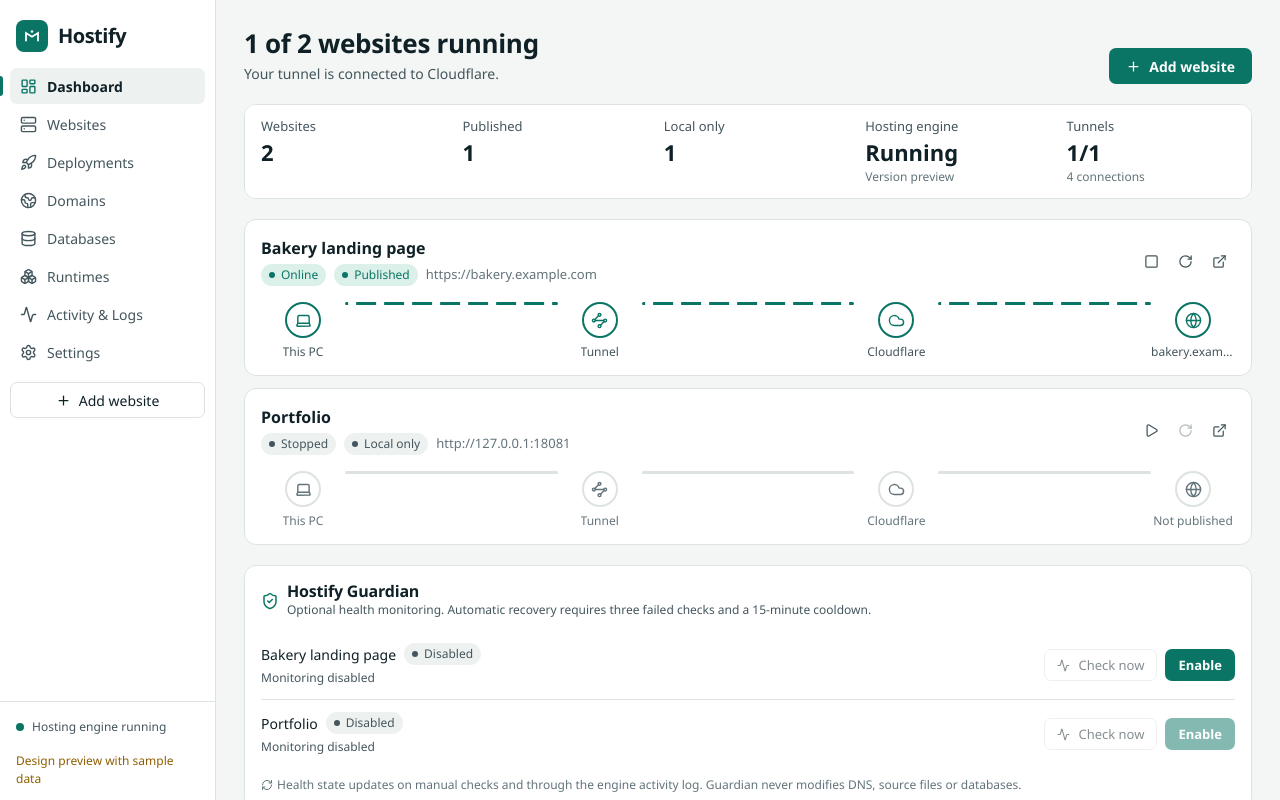
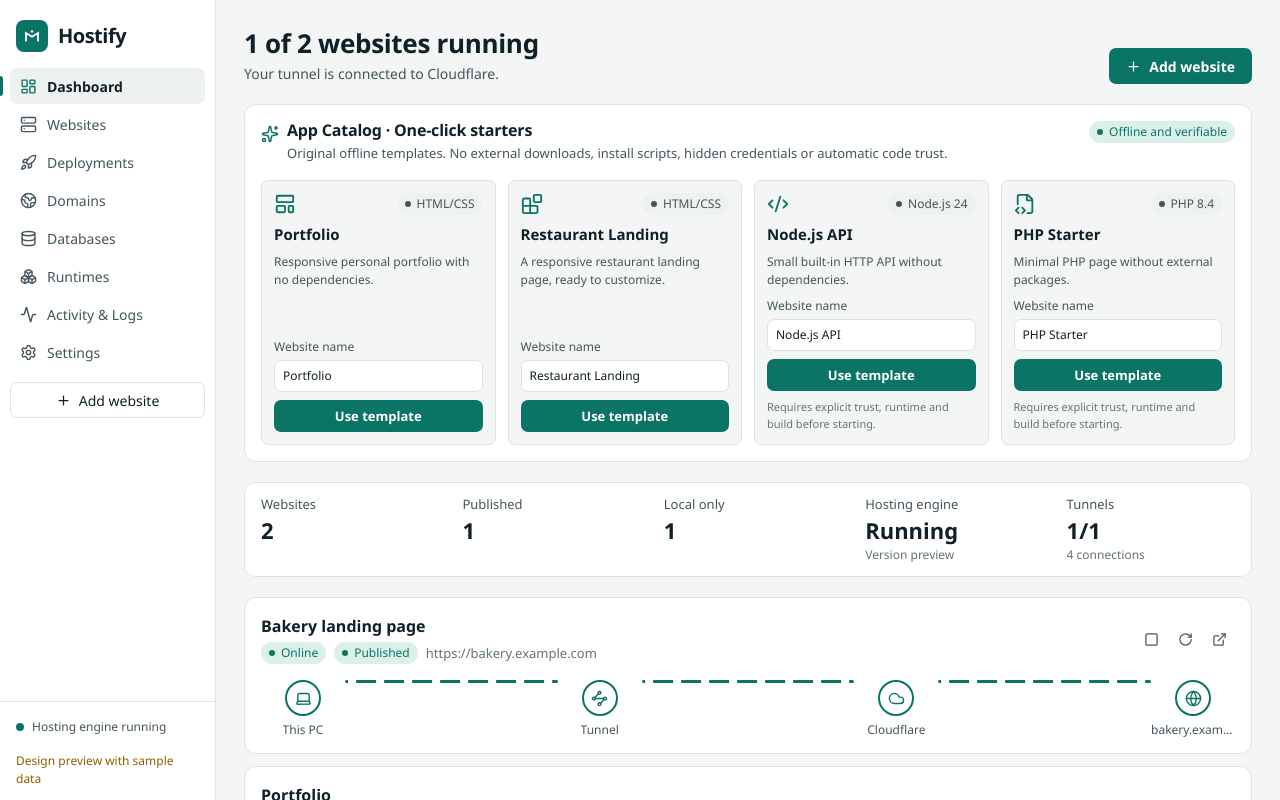
Before and after one commit to MKhattab7050/Hostify-Desktop, a React (Vite) app: page / in a window 1280 px wide. Built offline with nearby package versions, Linux system fonts and the light colour scheme.

Commit message:
feat(ui): launch offline App Catalog starters from the Hostify dashboard

```diff
--- /dev/null
+++ b/src/components/AppCatalogCard.tsx
@@ -0,0 +1,72 @@
+import { useEffect, useState } from "react";
+import { Blocks, Code2, FileCode2, LayoutTemplate, Sparkles } from "lucide-react";
+import { api } from "../lib/api";
+import type { AppTemplate } from "../lib/types";
+import { useStore } from "../store";
+import { Button, Card, Pill } from "./ui";
+
+export function AppCatalogCard() {
+  const [templates, setTemplates] = useState<AppTemplate[]>([]);
+  const [busy, setBusy] = useState<string>();
+  const [error, setError] = useState<string>();
+  const [names, setNames] = useState<Record<string,string>>({});
+  const refresh = useStore((s)=>s.refresh);
+  const go = useStore((s)=>s.go);
+  useEffect(()=>{
+    let active=true;
+    void api.listAppTemplates().then((items)=>{if(active)setTemplates(items);})
+      .catch((e)=>{if(active)setError((e as Error).message);});
+    return ()=>{active=false;};
+  },[]);
+
+  async function add(template: AppTemplate) {
+    setError(undefined);setBusy(template.id);
+    try {
+      const name=(names[template.id] || template.name).trim();
+      if (!name) throw new Error("Choose a name for your website.");
+      const site=await api.createSiteFromTemplate(template.id,name);
+      await refresh();
+      go("websites",site.id);
+    } catch (e) {setError((e as Error).message);}
+    finally {setBusy(undefined);}
+  }
+  const icons = [LayoutTemplate, Blocks, Code2, FileCode2];
+  return (
+    <Card className="p-4">
+      <div className="mb-4 flex flex-wrap items-start justify-between gap-3">
+        <div className="flex items-start gap-2">
+          <Sparkles size={18} className="mt-1 text-kelp" aria-hidden />
+          <div><h2 className="text-[16px] font-semibold">App Catalog · One-click starters</h2>
+            <p className="mt-1 text-[13px] text-ink2">Original offline templates. No external downloads, install scripts, hidden credentials or automatic code trust.</p>
+          </div>
+        </div>
+        <Pill tone="ok">Offline and verifiable</Pill>
+      </div>
+      {templates.length===0 && !error && <p className="text-[13px] text-ink3">Loading available templates...</p>}
+      <div className="grid gap-3 sm:grid-cols-2 lg:grid-cols-4">
+        {templates.map((template,i)=>{
+          const Icon=icons[i%icons.length];
+          return <div key={template.id} className="flex min-w-0 flex-col gap-2 rounded-ctl border border-line bg-chalk p-3">
+            <div className="flex items-center justify-between gap-2">
+              <Icon size={22} className="text-kelp" aria-hidden />
+              <Pill tone="idle">{template.framework}</Pill>
+            </div>
+            <div className="text-[15px] font-semibold">{template.name}</div>
+            <p className="flex-1 text-[12px] text-ink2">{template.description}</p>
+            <label className="grid gap-1 text-[12px] text-ink2">
+              Website name
+              <input aria-label={`Name for ${template.name}`} className="w-full rounded-ctl border border-line bg-panel px-2 py-1.5 text-ink"
+                maxLength={200} value={names[template.id]??template.name}
+                onChange={(e)=>setNames((current)=>({...current,[template.id]:e.target.value}))}
+                disabled={!!busy} />
+            </label>
+            <Button size="sm" variant="primary" disabled={!!busy} busy={busy===template.id}
+              onClick={()=>void add(template)}>Use template</Button>
+            {template.requiresTrust && <p className="text-[11px] text-ink3">Requires explicit trust, runtime and build before starting.</p>}
+          </div>;
+        })}
+      </div>
+      {error && <p className="mt-3 text-[13px] text-buoy" role="alert">{error}</p>}
+    </Card>
+  );
+}
--- a/src/pages/Dashboard.tsx
+++ b/src/pages/Dashboard.tsx
@@ -8,6 +8,7 @@
 import { SignalPath } from "../components/SignalPath";
 import { GuardianCard } from "../components/GuardianCard";
 import { TimeMachineCard } from "../components/TimeMachineCard";
+import { AppCatalogCard } from "../components/AppCatalogCard";
 import { useSiteActions } from "../components/siteActions";
 
 function Tile({ label, children, sub }: { label: string; children: ReactNode; sub?: string }) {
@@ -37,6 +38,7 @@
       </PageHeader>
 
       {engine && <ComponentsBanner />}
+      <AppCatalogCard />
 
       {sites.length > 0 && (
         <Card className="grid grid-cols-5 gap-px overflow-hidden bg-line max-[1100px]:grid-cols-3">
```
